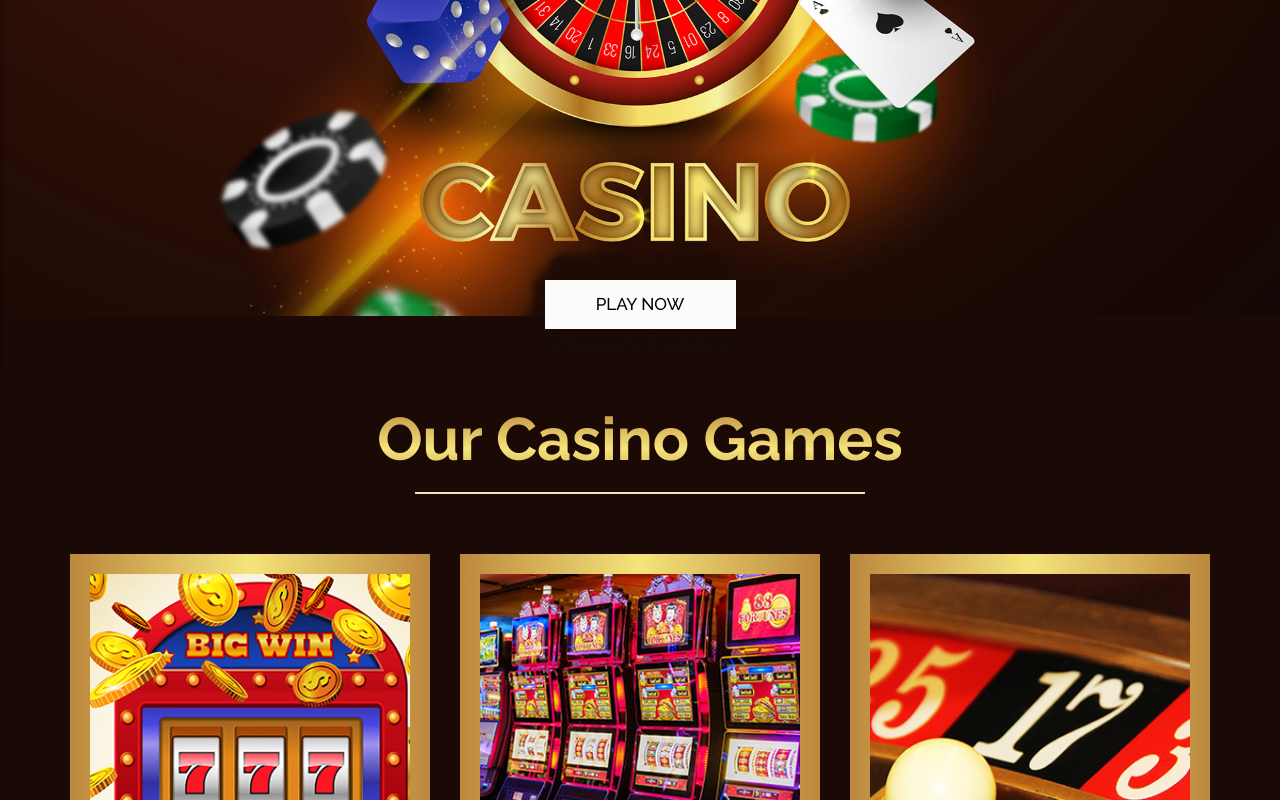
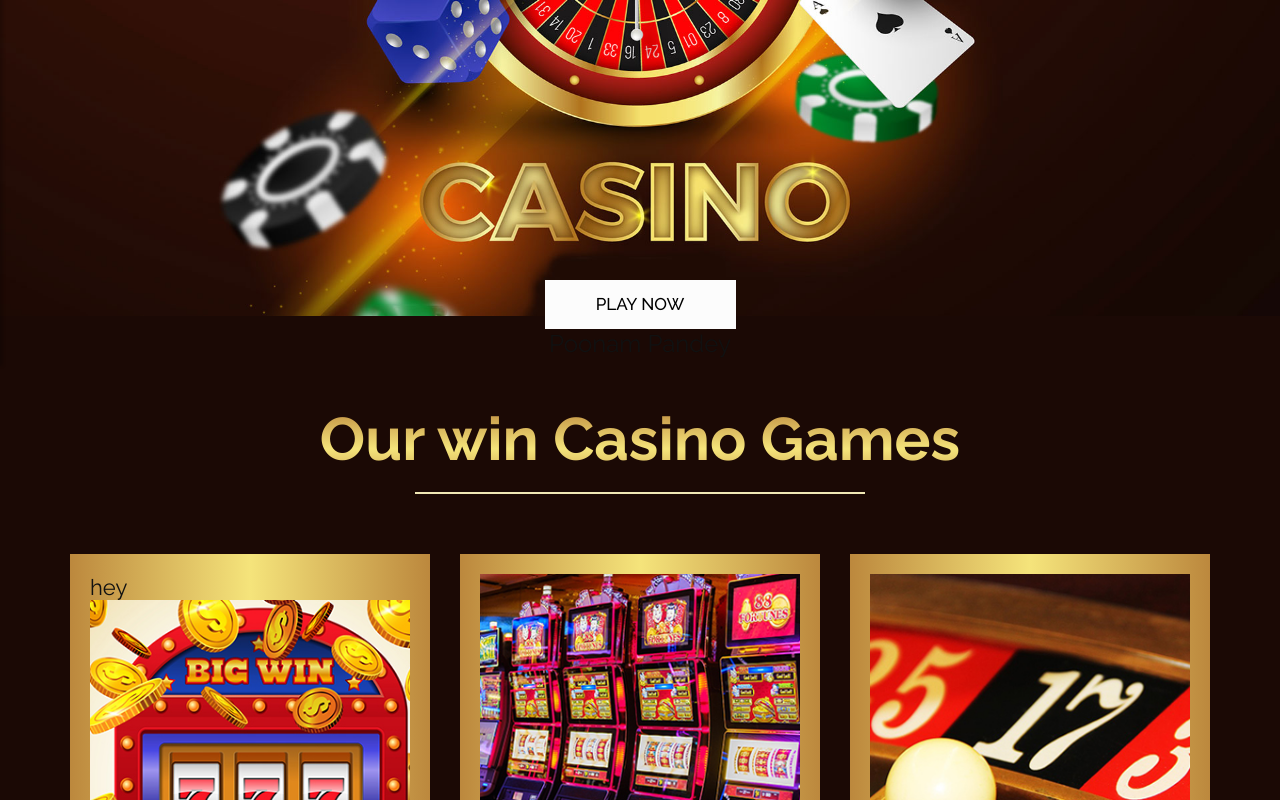
Before and after one commit to Lakshay2908/casino, a plain HTML site: page index.html in a window 1280 px wide. Shown: the part 437-1237 px from the top of the page. Drawn offline with nearby package versions, Linux system fonts and the light colour scheme; a script that the page names is missing.

Commit message:
Update index.html
edited

```diff
--- a/index.html
+++ b/index.html
@@ -122,7 +122,7 @@
                <div class="row">
                   <div class="col-md-12">
                      <div class="titlepage">
-                        <h2>Our Casino Games</h2>
+                        <h2>Our win Casino Games</h2>
                         <span></span>
                      </div>
                   </div>
@@ -130,6 +130,7 @@
                <div class="row">
                   <div class="col-md-4 padding_bottom">
                      <div class="game_box">
+                        <h2>hey</h2>
                         <figure><img src="images/game1.jpg" alt="#"/></figure>
                      </div>
                      <div class="game">
```
